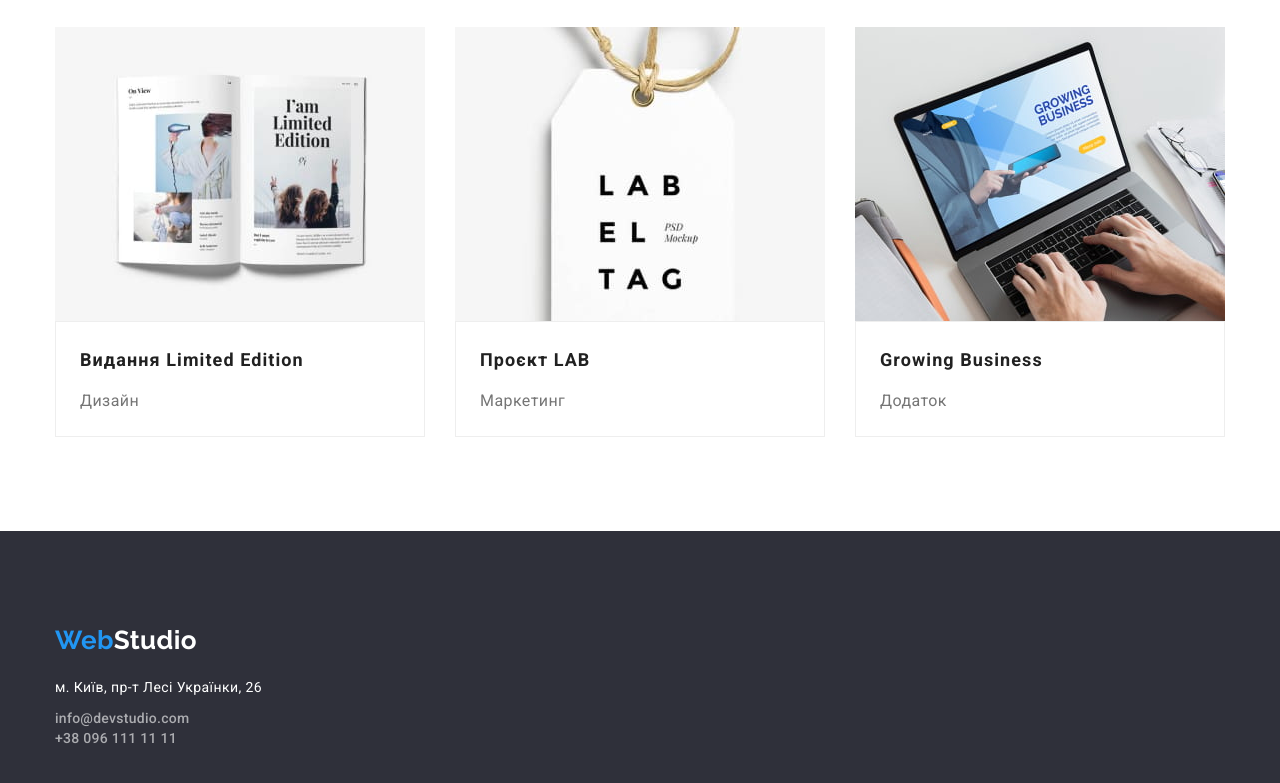
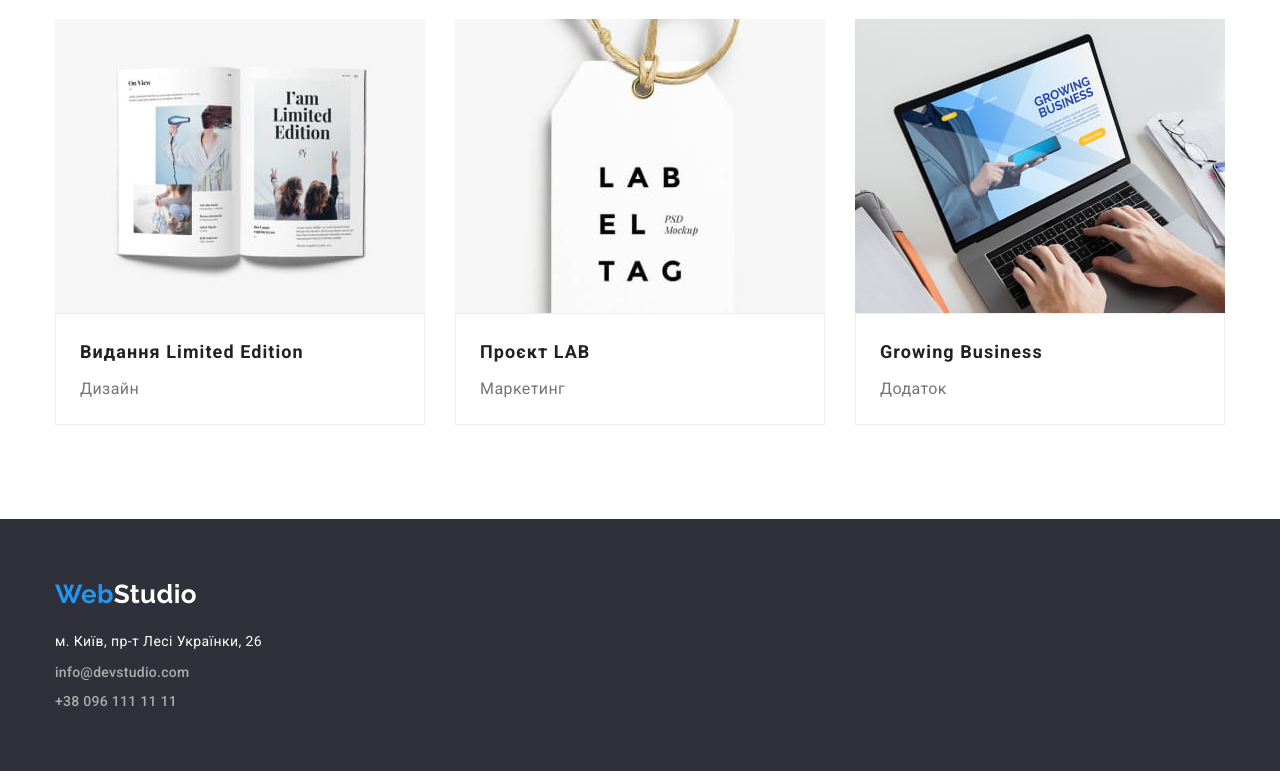
Before and after one commit to Litinskiy/goit-markup-hw-03, a plain HTML site: page portfolio.html in a window 1280 px wide. Shown: the part 1115-1898 px from the top of the page. Drawn offline with nearby package versions, Linux system fonts and the light colour scheme.

Commit message:
corrected homework3
corrected padding_margin

```diff
--- a/css/styles.css
+++ b/css/styles.css
@@ -27,11 +27,11 @@ body{
 
 .logo {
     display: inline-block;
-    width: 145px;
+
     text-decoration: none;
-    margin-top: 24px;
-    margin-bottom: 25px;
-    margin-right: 93px;
+    padding-top: 24px;
+    padding-bottom: 25px;
+    padding-right: 93px;
 
     font-family: 'Raleway', variable;
     font-size: 26px;
@@ -59,8 +59,16 @@ body{
     color: var(--accent-color);
 }
 
-.hero,
-.footer {
+.footer{
+    padding-top: 60px;
+    padding-bottom: 60px;
+}
+.hero{
+    padding-top: 0;
+}
+
+.footer,
+.hero {
     background: var(--footer-hero-background-color);
 }
 
@@ -114,7 +122,7 @@ body{
 
 .nav-link {
     display: block;
-    padding-top: 40px;
+    padding-top: 32px;
     padding-bottom: 32px;
 
     font-weight: 500;
@@ -133,7 +141,7 @@ body{
 }
 
 .site-nav .item +.item{
-    padding-left: 50px;
+    margin-left: 50px;
 }
 
 .contacts-nav {
@@ -173,7 +181,6 @@ body{
 .staff-title-name{
     margin-top: 0;
     margin-bottom: 10px;
-    padding-top: 30px;
     font-weight: 500;
     font-size: 16px;
     line-height: 1.19;
@@ -223,7 +230,7 @@ body{
     cursor: pointer;
     text-align: center;
     border-radius: 4px;
-    min-width: 73px;
+    border: none;
     height: 38px;
     padding: 6px 22px;
     background-color: #F5F4FA;
@@ -245,8 +252,8 @@ body{
 }
 
 .project-title{
-    padding: 20px 24px 4px;
-    margin: 0;
+    margin-top: 0;
+    margin-bottom: 4px;
     font-size: 18px;
     line-height: 2;
     letter-spacing: 0.06em;
@@ -254,27 +261,30 @@ body{
 }
 
 .project-examples {
+    padding: 20px 24px;
     width: 370px;
     background: var(--primary-white-color);
     border: 1px solid #EEEEEE;
 }
 
-.project-examples .text{
+.project-examples .text {
     margin: 0;
-    padding: 4px 24px 20px;
-
 }
 
 .footer-logo{
     display: inline-block;
-    margin-top: 0;
+    padding-top: 0;
+    padding-bottom: 0;
     margin-bottom: 20px;
     color: var(--primary-white-color);
 }
 
 .footer-link{
+    color: rgba(255, 255, 255, 0.6);
+}
+
+.footer-links .item:not(:last-child){
     margin-bottom: 9px;
-    color: rgba(255, 255, 255, 0.6);
 }
 
 .benefits-section .text {
@@ -282,6 +292,8 @@ body{
 }
 
 .business-card {
+    padding-top: 30px;
+    padding-bottom: 30px;
     width: 270px;
     height: 108px;
     text-align: center;
@@ -337,8 +349,8 @@ body{
 }
 
 .footer-container{
+    padding-top: 0;
     padding-bottom: 0;
-    height: 252px;
 }
 
 .project-container{
--- a/portfolio.html
+++ b/portfolio.html
@@ -132,14 +132,14 @@
         </section>
     </main>
     <footer class="footer">
-        <div class="section container footer-container">
+        <div class="container footer-container">
             <a href="./index.html" class="logo footer-logo"> <span class="accent-logo">Web</span>Studio</a>
             <address class="address-text">м. Київ, пр-т Лесі Українки, 26</address>
-            <ul class="list">
-                <li>
+            <ul class="list footer-links">
+                <li class="item">
                     <a href="mailto:info@devstudio.com" class="contact-link footer-link link">info@devstudio.com</a>
                 </li>
-                <li>
+                <li class="item">
                     <a href="tel:+380961111111" class="contact-link footer-link link">+38 096 111 11 11</a>
                 </li>
             </ul>
```
Also changed, not shown: index.html (+5 -5 lines).
